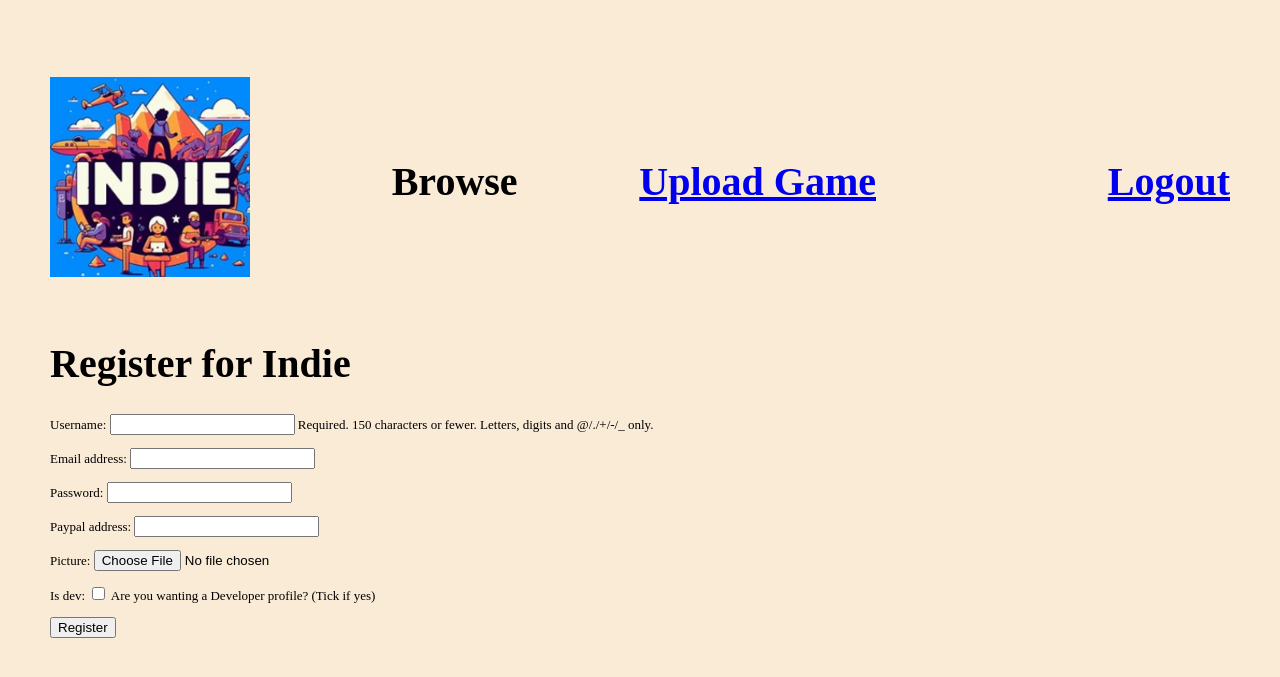
After one commit to 2771954H/indie_website_project_12C, a Django app: page /indie/register in a window 1280 px wide. The commit adds this page. Shown: the top 677 px of the page. Run offline with Django 3.2, Linux system fonts and the light colour scheme.

```diff
--- a/wad_indie_website_12c/indie/forms.py
+++ b/wad_indie_website_12c/indie/forms.py
@@ -32,13 +32,13 @@ class GameForm(forms.ModelForm):
     slug = forms.CharField(widget=forms.HiddenInput(), required=False)
 
     genre = forms.ModelChoiceField(queryset= Genre.objects, required=False, help_text="Please enter the genre your game is")
+    image = forms.ImageField(initial="static/images/no_image.jpg", required=False, help_text="Please upload the image for your game")
 
     class Meta:
         model = Game
         fields = ("name", "price", "genre",)
-
-
-"""class FeedbackForm(forms.ModelForm):
+'''
+class FeedbackForm(forms.ModelForm):
     text = forms.CharField(
         max_length=Feedback.MAX_INPUT_LENGTH,
         help_text="Please enter your feedback.",
@@ -47,14 +47,14 @@ class GameForm(forms.ModelForm):
     rating = forms.IntegerField(
         help_text="What would you rate the game out of 10?", required=True
     )
+    #InineForeginKey Field does not exist
     user = forms.InlineForeignKeyField(required=True)
     game = forms.InlineForeignKeyField(required=True)
 
     class Meta:
         model = Feedback
-        fields = ("text", "rating", "user", "game")"""
-
-
+        fields = ("text", "rating", "user", "game")
+'''
 class UserForm(forms.ModelForm):
     password = forms.CharField(widget=forms.PasswordInput())
 
@@ -68,9 +68,11 @@ class UserForm(forms.ModelForm):
 
 
 class UserProfileForm(forms.ModelForm):
+    is_dev = forms.BooleanField(required=False, help_text="Are you wanting a Developer profile? (Tick if yes)")
     class Meta:
         model = UserProfile
         fields = (
             "paypal_address",
             "picture",
+            "is_dev",
         )
--- a/wad_indie_website_12c/indie/urls.py
+++ b/wad_indie_website_12c/indie/urls.py
@@ -3,7 +3,6 @@
 from django.urls import path
 from indie import views
 
-# working app_name-honestly would be easy to just stick to it
 app_name = "indie"
 
 urlpatterns = [
@@ -11,5 +10,6 @@ urlpatterns = [
     path("game/<slug:game_name_slug>/", views.show_game, name="show_game"),
     path("dev_home/", views.dev_home, name="dev_home"),
     path("upload_game/", views.upload_game, name="upload_game"),
-    path("logout", views.logout, name="logout"),
+    path("logout/", views.logout, name="logout"),
+    path("register", views.register, name = "register")
 ]
--- a/wad_indie_website_12c/indie/views.py
+++ b/wad_indie_website_12c/indie/views.py
@@ -2,7 +2,7 @@ from django.shortcuts import render, redirect
 from django.http import HttpResponse
 
 from indie.models import Game
-from indie.forms import GameForm
+from indie.forms import GameForm, UserForm, UserProfileForm
 
 
 def index(request):
@@ -33,6 +33,46 @@ def show_game(request, game_name_slug):
 
     return render(request, "indie/game_page.html", context=context_dict)
 
+def register(request):
+    registered = False
+    context_dict = {'pagename': 'Register'}
+
+    if request.method == "POST":
+        user_form = UserForm(request.POST)
+        profile_form = UserProfileForm(request.POST)
+
+        if user_form.is_valid() and profile_form.is_valid():
+            user = user_form.save()
+            user.set_password(user.password)
+            user.save()
+
+            profile = profile_form.save(commit=False)
+            profile.user=user
+
+            profile.save()
+
+            registered = True
+            context_dict['user'] = user
+            context_dict['profile'] = profile
+
+
+        else:
+            print(user_form.errors, profile_form.errors)
+
+    else:
+        user_form = UserForm()
+        profile_form = UserProfileForm()
+
+    context_dict['pagename'] = 'Register'
+    context_dict['user_form'] = user_form
+    context_dict['profile_form'] = profile_form
+    context_dict['registered'] = registered
+
+    return render(request, 'indie/register.html',
+                  context=context_dict
+                  )
+
+
 
 def logout(request):
     return index(request)
@@ -62,4 +102,4 @@ def upload_game(request):
         else:
             print(form.errors)
 
-    return render(request, "indie/upload_game.html", {'form' : form})
+    return render(request, "indie/upload_game.html", {'form' : form}, context=context_dict)
--- a/wad_indie_website_12c/templates/indie/index.html
+++ b/wad_indie_website_12c/templates/indie/index.html
@@ -183,6 +183,6 @@
 
 
     {% block  title_block %}
-        <a href="{% url 'indie:dev_home' %}">Dev Home</a>
+    <li><a href="{% url 'indie:register' %}">Register</a></li>
     {% endblock %}
 </html>
--- /dev/null
+++ b/wad_indie_website_12c/templates/indie/register.html
@@ -0,0 +1,25 @@
+{% extends 'indie/dev_base.html'%}
+{% load staticfiles %}
+
+{% block body_block %}
+
+<h1>Register for Indie</h1>
+{% if registered %}
+<strong>Thank you for registering!</strong><br />
+    {% if profile.is_dev %}
+    <a href="{% url 'indie:dev_home' %}">Go to Dev Home Page.</a><br />
+    {% else %}
+    <a href="{% url 'indie:index' %}">Go to Home Page.</a><br />
+    {% endif %}
+{% else %}
+    <form id="user_form" method="post" action="{% url 'indie:register' %}"
+    enctype="multipart/form-data">
+
+    {% csrf_token %}
+    {{ user_form.as_p }}
+    {{ profile_form.as_p }}
+    <input type="submit" name="submit" value="Register" />
+    </form>
+{% endif %}
+
+{% endblock %}
```
